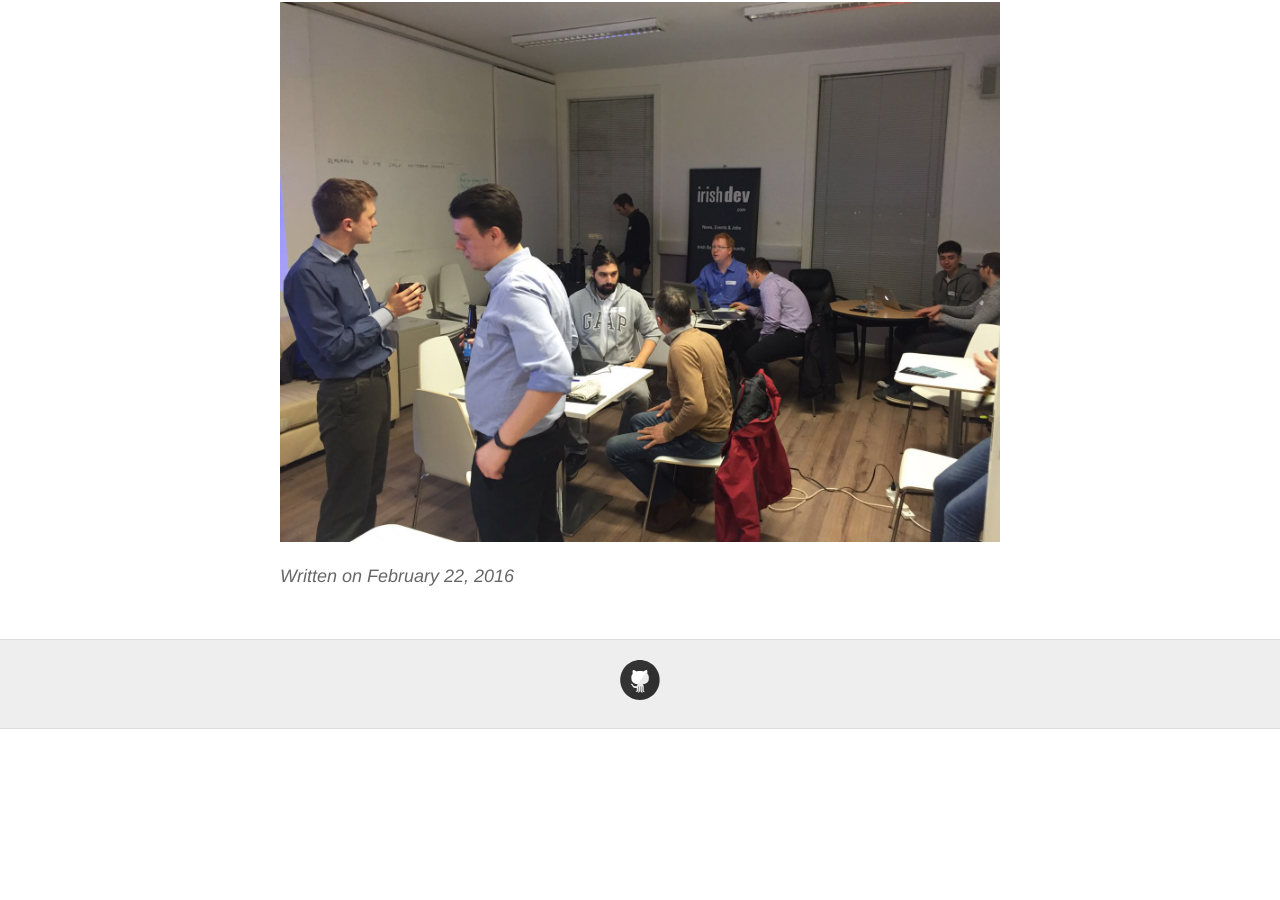
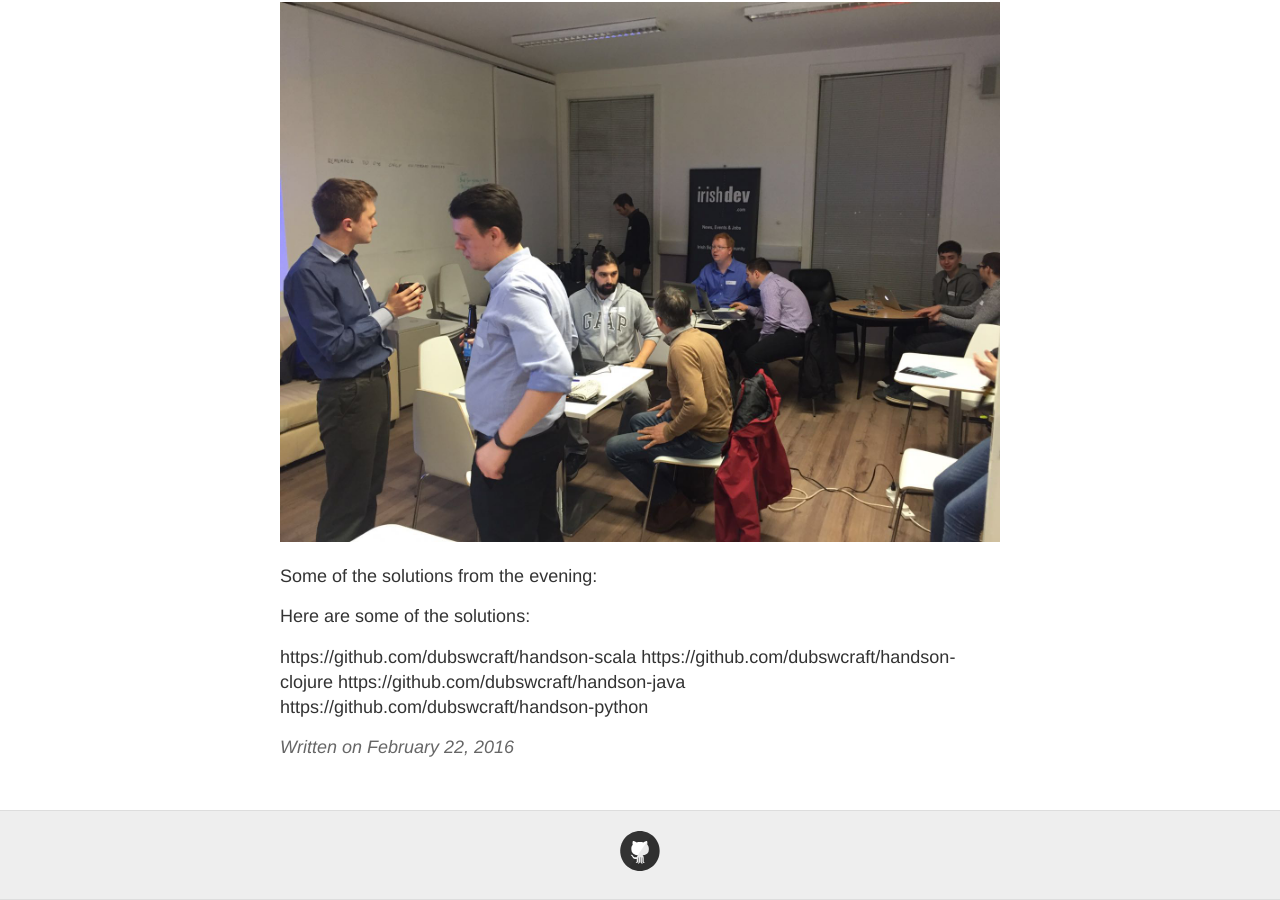
Before and after one commit to dubswcraft/dubswcraft.github.io, a Jekyll site: the page built from _posts/2016-02-22-dublin-craftsmanshio-first-hands-on.md, in a window 1280 px wide and 900 px high, scrolled down 2858 px. Built offline with Jekyll 4.4.1, drawn with Linux system fonts in a browser that asks for light colours; Markdown is read by kramdown in place of the engine named in the settings; before the commit the page ends 3587 px from its top, so only the background shows below that.

Commit message:
added solutions from evening

```diff
--- a/_posts/2016-02-22-dublin-craftsmanshio-first-hands-on.md
+++ b/_posts/2016-02-22-dublin-craftsmanshio-first-hands-on.md
@@ -26,3 +26,12 @@ Some pics from the evening
 ![handson-3.jpg](https://raw.githubusercontent.com/dubswcraft/dubswcraft.github.io/master/_posts/images/handson-18feb2015/handson-3.jpg)
 
 ![handson-4.jpg](https://raw.githubusercontent.com/dubswcraft/dubswcraft.github.io/master/_posts/images/handson-18feb2015/handson-4.jpg)
+
+Some of the solutions from the evening:
+
+Here are some of the solutions:
+
+https://github.com/dubswcraft/handson-scala
+https://github.com/dubswcraft/handson-clojure
+https://github.com/dubswcraft/handson-java
+https://github.com/dubswcraft/handson-python
```
